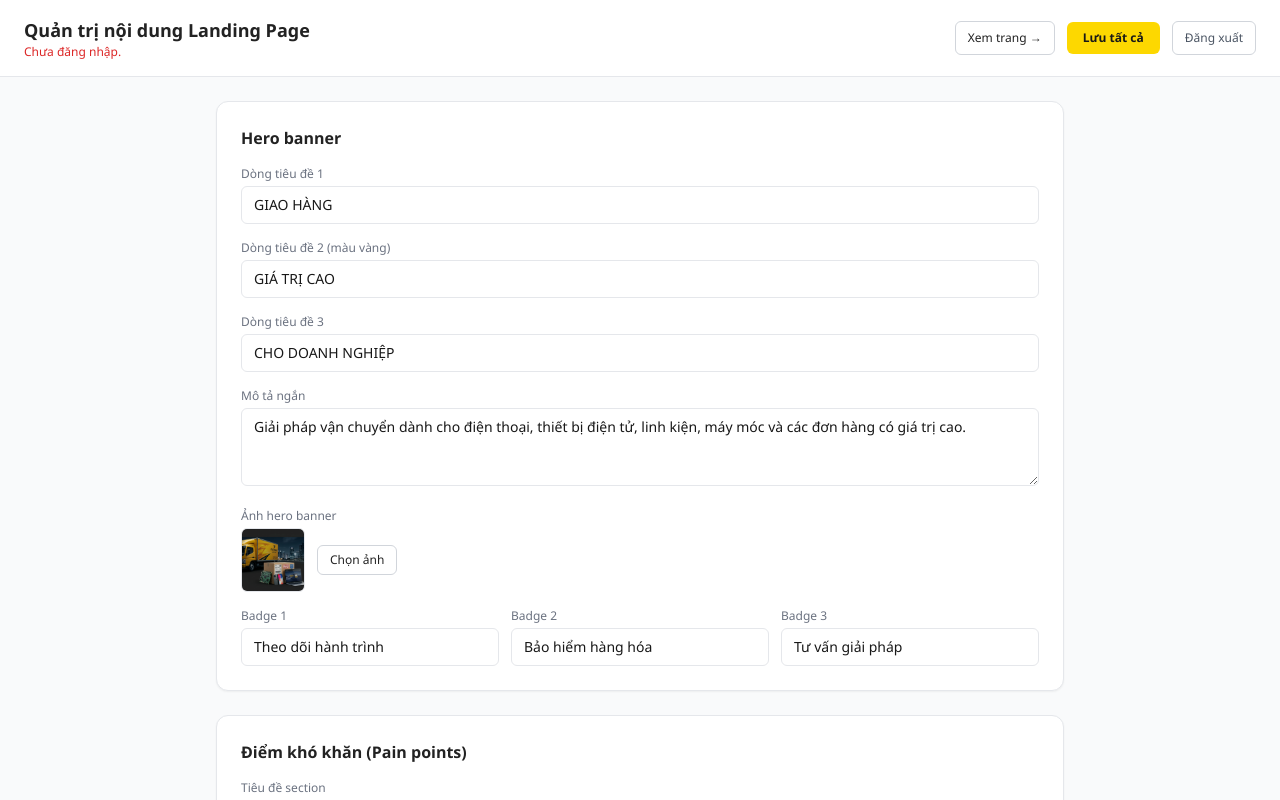
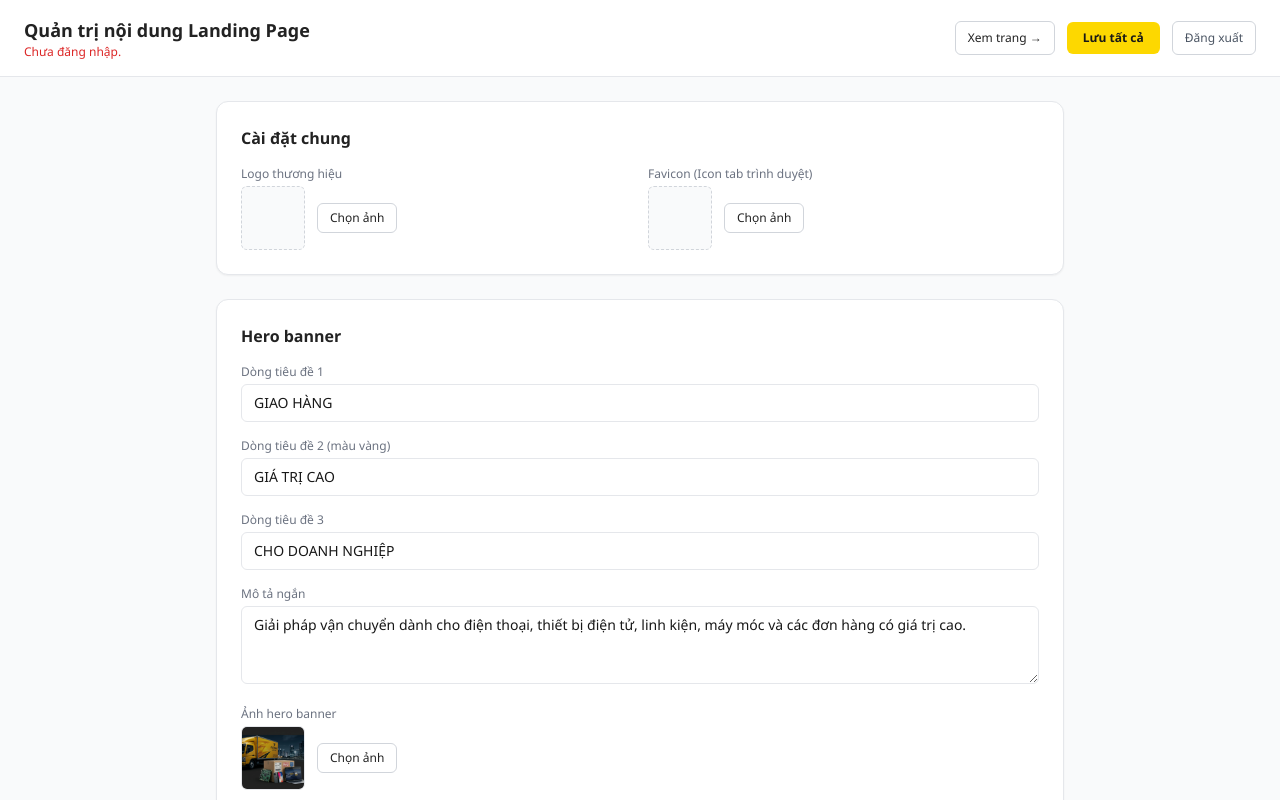
Before and after one commit to virutngocanhcao-a11y/ntl-guihanggiatricao, a Next.js app: page /admin in a window 1280 px wide. Shown: the top 800 px of the page. Built offline with nearby package versions, Linux system fonts and the light colour scheme; no server answers.

Commit message:
Add Logo and Favicon global settings to admin panel

```diff
--- a/app/admin/page.tsx
+++ b/app/admin/page.tsx
@@ -100,6 +100,21 @@ export default function AdminDashboard() {
       {saveState === "error" && <p className="px-6 pt-4 text-sm text-red-600">{saveError}</p>}
 
       <main className="mx-auto max-w-4xl space-y-6 px-6 py-6">
+        <SectionCard title="Cài đặt chung">
+          <div className="grid grid-cols-2 gap-4">
+            <ImageUploader
+              label="Logo thương hiệu"
+              value={content.global?.logoImage || ""}
+              onChange={(url) => set("global", { ...content.global, logoImage: url })}
+            />
+            <ImageUploader
+              label="Favicon (Icon tab trình duyệt)"
+              value={content.global?.faviconImage || ""}
+              onChange={(url) => set("global", { ...content.global, faviconImage: url })}
+            />
+          </div>
+        </SectionCard>
+
         <SectionCard title="Hero banner">
           <TextField
             label="Dòng tiêu đề 1"
--- a/app/layout.tsx
+++ b/app/layout.tsx
@@ -1,11 +1,16 @@
 import type { Metadata } from "next";
 import "./globals.css";
+import { getContent } from "@/lib/get-content";
 
-export const metadata: Metadata = {
-  title: "Giao Hàng Giá Trị Cao Cho Doanh Nghiệp | Nhất Tín Logistics",
-  description:
-    "Giải pháp vận chuyển dành cho điện thoại, thiết bị điện tử, linh kiện, máy móc và các đơn hàng có giá trị cao. Theo dõi hành trình, bảo hiểm hàng hóa, tư vấn giải pháp.",
-};
+export async function generateMetadata(): Promise<Metadata> {
+  const content = await getContent();
+  return {
+    title: "Giao Hàng Giá Trị Cao Cho Doanh Nghiệp | Nhất Tín Logistics",
+    description:
+      "Giải pháp vận chuyển dành cho điện thoại, thiết bị điện tử, linh kiện, máy móc và các đơn hàng có giá trị cao. Theo dõi hành trình, bảo hiểm hàng hóa, tư vấn giải pháp.",
+    icons: content.global?.faviconImage ? { icon: content.global.faviconImage } : undefined,
+  };
+}
 
 export default function RootLayout({
   children,
--- a/app/page.tsx
+++ b/app/page.tsx
@@ -17,7 +17,7 @@ export default async function Home() {
 
   return (
     <>
-      <Header />
+      <Header global={content.global} />
       <Hero content={content.hero} />
       <PainPoints
         intro={content.painPointsIntro}
--- a/components/landing/Header.tsx
+++ b/components/landing/Header.tsx
@@ -1,10 +1,19 @@
-export default function Header() {
+import { GlobalSettings } from "@/lib/content-schema";
+import Image from "next/image";
+
+export default function Header({ global }: { global?: GlobalSettings }) {
   return (
     <header className="absolute top-0 left-0 right-0 z-50 bg-transparent text-white">
       <div className="mx-auto flex w-full max-w-7xl items-center justify-between px-6 py-5">
-        <span className="text-[22px] font-extrabold tracking-tight">
-          <span className="text-[#fdd800]">Nhất Tín</span> Logistics
-        </span>
+        <a href="/" className="flex items-center">
+          {global?.logoImage ? (
+            <img src={global.logoImage} alt="Nhất Tín Logistics" className="h-8 md:h-10 w-auto object-contain" />
+          ) : (
+            <span className="text-[22px] font-extrabold tracking-tight">
+              <span className="text-[#fdd800]">Nhất Tín</span> Logistics
+            </span>
+          )}
+        </a>
         <nav className="hidden gap-8 text-[13px] font-semibold text-white/90 md:flex uppercase tracking-wider">
           <a href="#giai-phap" className="hover:text-[#fdd800] transition-colors">Giải pháp</a>
           <a href="#quy-trinh" className="hover:text-[#fdd800] transition-colors">Quy trình</a>
--- a/lib/content-schema.ts
+++ b/lib/content-schema.ts
@@ -59,7 +59,13 @@ export interface FooterContent {
   email: string;
 }
 
+export interface GlobalSettings {
+  logoImage: string;
+  faviconImage: string;
+}
+
 export interface LandingContent {
+  global: GlobalSettings;
   hero: HeroContent;
   painPointsIntro: string;
   painPoints: PainPoint[];
--- a/lib/default-content.ts
+++ b/lib/default-content.ts
@@ -1,6 +1,10 @@
 import { LandingContent } from "./content-schema";
 
 export const defaultContent: LandingContent = {
+  global: {
+    logoImage: "",
+    faviconImage: "",
+  },
   hero: {
     titleLine1: "GIAO HÀNG",
     titleLine2: "GIÁ TRỊ CAO",
```
